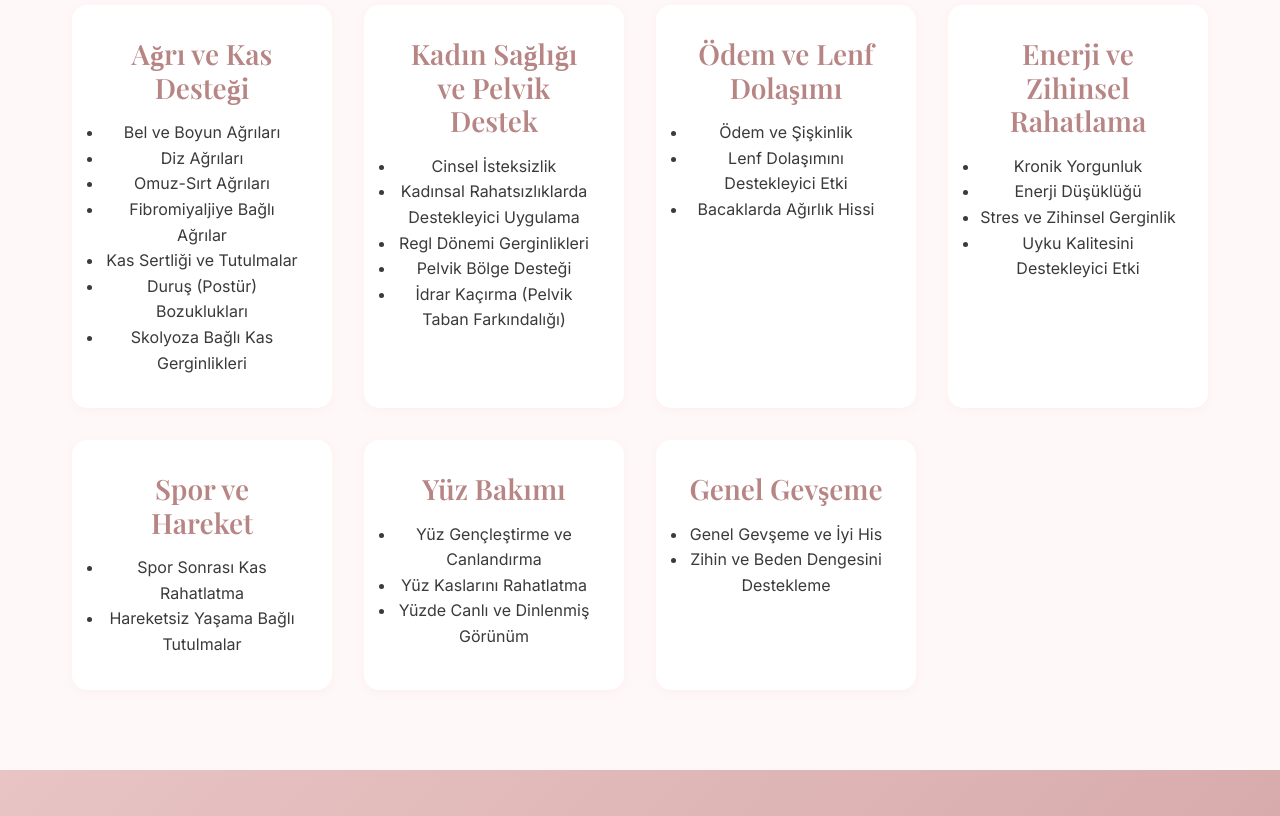
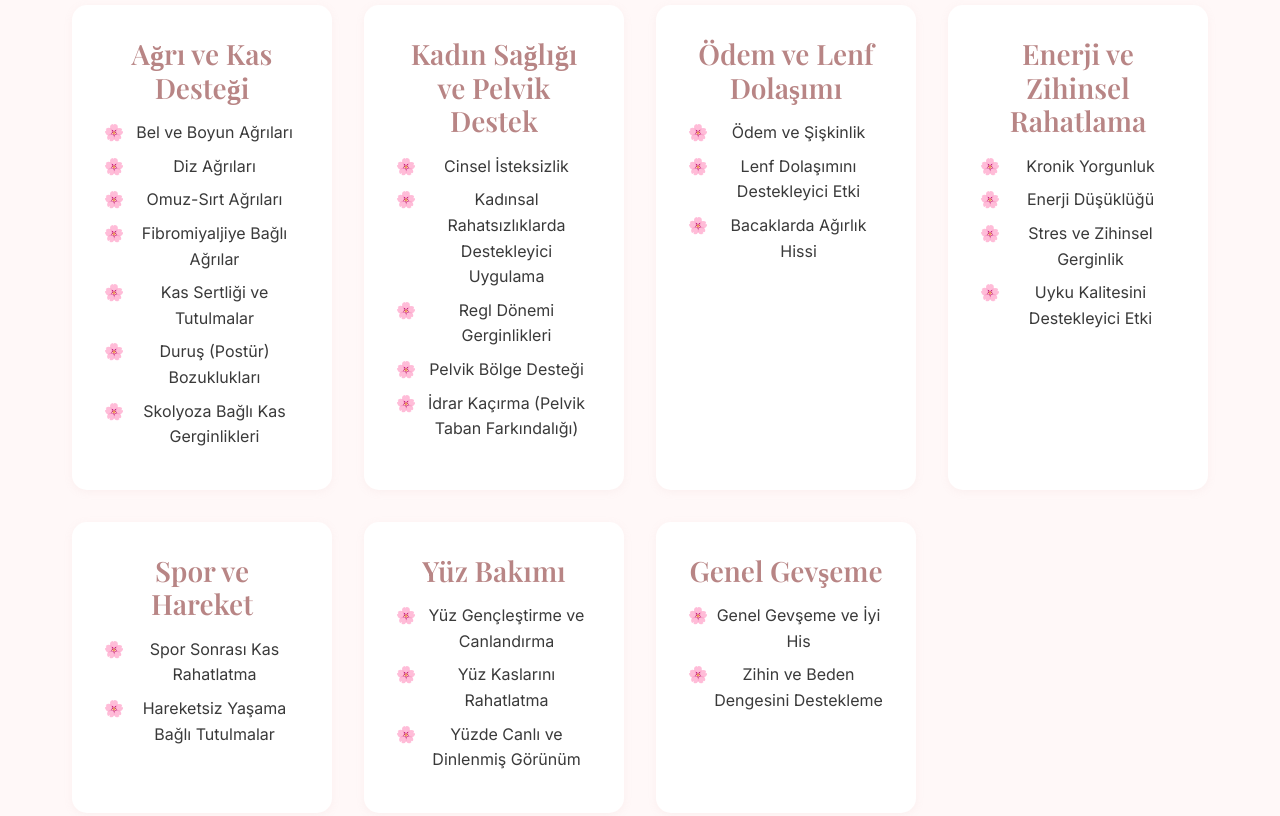
Before and after one commit to rabiayazicii/rabiayazicii.github.io, a plain HTML site: page meridyenterapi.html in a window 1280 px wide. Shown: the part 6000-6816 px from the top of the page. Drawn offline with nearby package versions, Linux system fonts and the light colour scheme.

Commit message:
add emoji

```diff
--- a/styles.css
+++ b/styles.css
@@ -1657,3 +1657,19 @@ section {
     line-height: 1.8;
     max-width: 100%;
 }
+.info-card ul {
+    list-style: none; /* klasik noktalardan kurtul */
+    padding-left: 0;
+}
+
+.info-card ul li {
+    position: relative;
+    padding-left: 25px; /* ikon için boşluk */
+    margin-bottom: 8px;
+}
+
+.info-card ul li::before {
+    content: "🌸";
+    position: absolute;
+    left: 0;
+}
```
